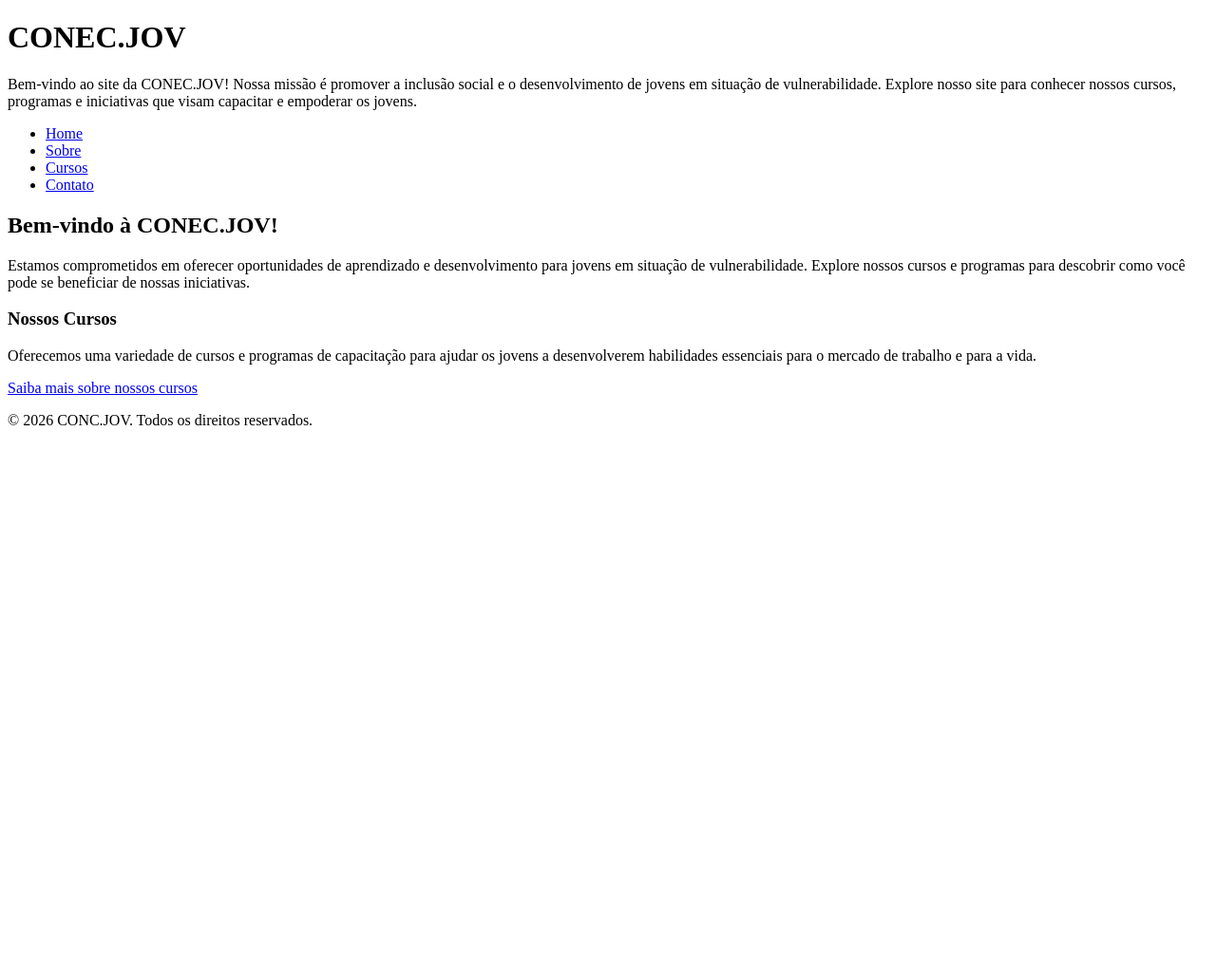
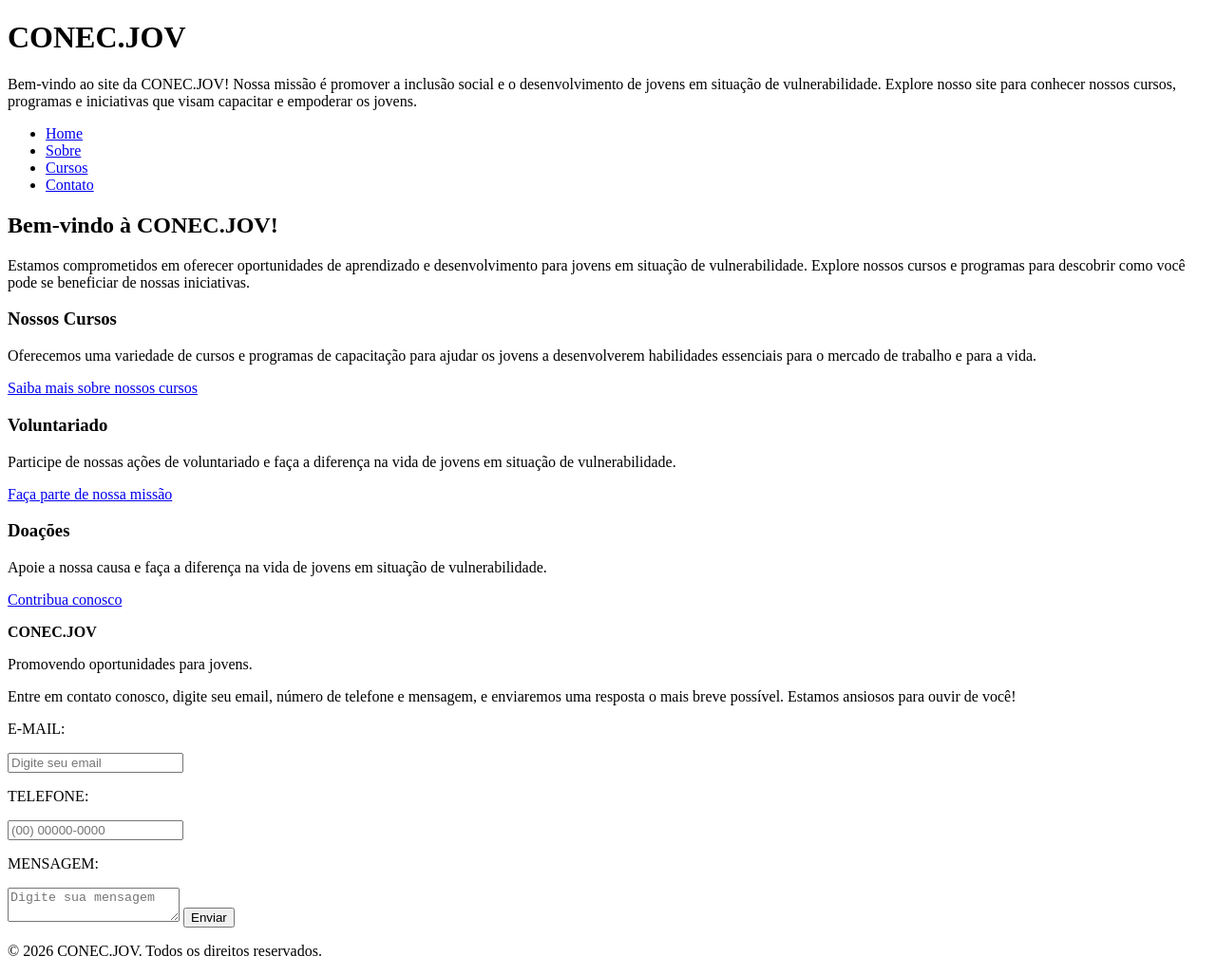
Before and after one commit to dylanmaxine/projeto-html, a plain HTML site: page index.html in a window 1280 px wide. Shown: the whole page at 95% size. Before the commit the page ends 800 px from the top, so only its background shows below. Drawn offline with Linux system fonts and the light colour scheme.

Commit message:
Atualiza projeto

```diff
--- a/index.html
+++ b/index.html
@@ -26,12 +26,36 @@
             <p>Oferecemos uma variedade de cursos e programas de capacitação para ajudar os jovens a desenvolverem habilidades essenciais para o mercado de trabalho e para a vida.</p>
             <a href="cursos.html">Saiba mais sobre nossos cursos</a>
         </section>
+
+        <section>
+            <h3>Voluntariado</h3>
+            <p>Participe de nossas ações de voluntariado e faça a diferença na vida de jovens em situação de vulnerabilidade.</p>
+            <a href="voluntariado.html">Faça parte de nossa missão</a>
+        </section>
+
+        <section>
+            <h3>Doações</h3>
+            <p>Apoie a nossa causa e faça a diferença na vida de jovens em situação de vulnerabilidade.</p>
+            <a href="doacoes.html">Contribua conosco</a>
+        </section>
     </main>
 
 </body>
 
 <footer>
-    <p>&copy; 2026 CONC.JOV. Todos os direitos reservados.</p>
+    <p><strong>CONEC.JOV</strong></p>
+    <p>Promovendo oportunidades para jovens.</p>
+<p> Entre em contato conosco, digite seu email, número de telefone e mensagem, e enviaremos uma resposta o mais breve possível. Estamos ansiosos para ouvir de você!</p>
+    <P>E-MAIL:</P>
+    <input type="email" placeholder="Digite seu email">
+    <P>TELEFONE:</P>
+    <input type="tel" pattern="\([0-9]{2}\) [0-9]{5}-[0-9]{4}"
+       placeholder="(00) 00000-0000" title="Formato: (00) 00000-0000">
+    <p>MENSAGEM:</p>
+    <textarea placeholder="Digite sua mensagem"></textarea>
+    <button>Enviar</button>
+    </p>
+    <p>&copy; 2026 CONEC.JOV. Todos os direitos reservados.</p>
 </footer>
 
 </html>
```
Also changed, not shown: doacoes.html (added, +28 -0 lines), sobre.html (+2 -0 lines), voluntariado.html (added, +13 -0 lines).
